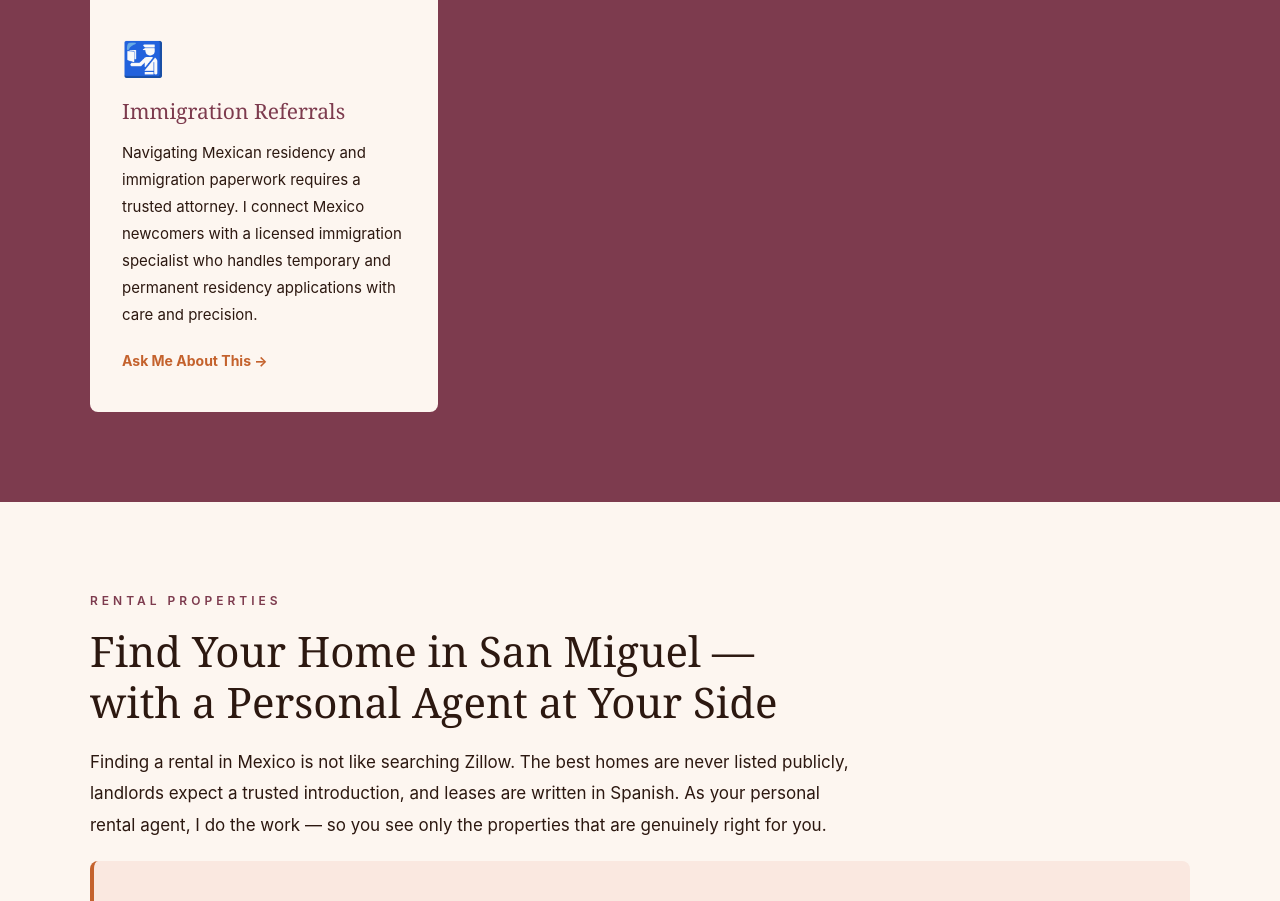
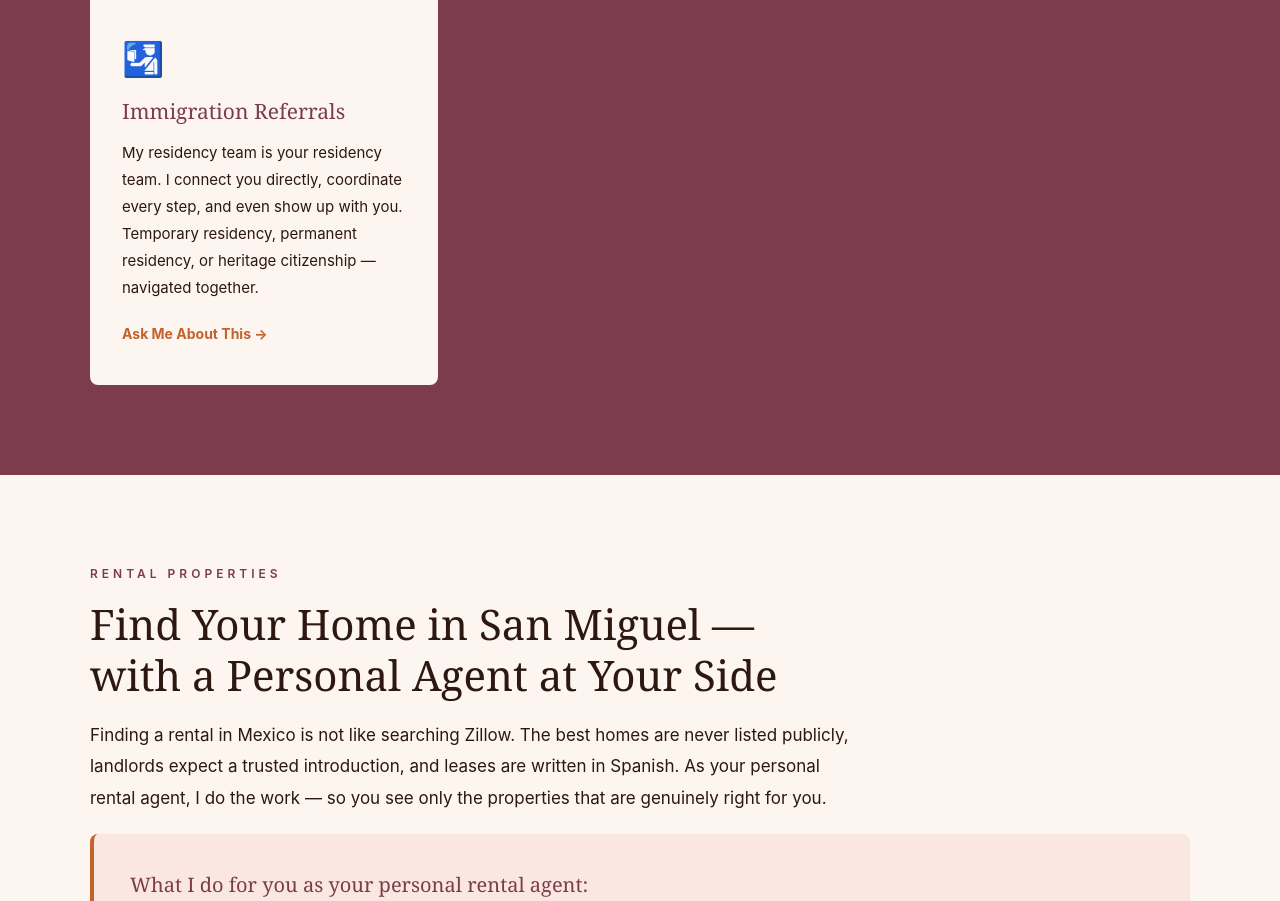
Before and after one commit to IntheknowMX/intheknowmx.com, a Next.js app: page / in a window 1280 px wide. Shown: the part 3560-4461 px from the top of the page. Built offline with nearby package versions, Linux system fonts and the light colour scheme.

Commit message:
Update residency & immigration card description
Co-Authored-By: Claude Sonnet 4.6 <noreply@anthropic.com>

```diff
--- a/app/page.tsx
+++ b/app/page.tsx
@@ -252,9 +252,9 @@ export default function Home() {
               <div style={{ fontSize: '34px', marginBottom: '14px' }}>🛂</div>
               <h3 style={{ fontSize: '21px', marginBottom: '14px', color: '#7D3B4E', fontFamily: "var(--font-playfair, 'Playfair Display', Georgia, serif)", lineHeight: '1.3' }}>Immigration Referrals</h3>
               <p style={{ fontSize: '15px', lineHeight: '1.8', color: '#2C1810', marginBottom: '20px' }}>
-                Navigating Mexican residency and immigration paperwork requires a trusted attorney.
-                I connect Mexico newcomers with a licensed immigration specialist who handles
-                temporary and permanent residency applications with care and precision.
+                My residency team is your residency team. I connect you directly, coordinate every step,
+                and even show up with you. Temporary residency, permanent residency, or heritage citizenship
+                — navigated together.
               </p>
               <a href="https://calendar.app.google/qfwutaFsrSaqWVkw7" target="_blank" style={{ color: '#C4622D', textDecoration: 'none', fontWeight: 'bold', fontSize: '14px' }}>Ask Me About This →</a>
             </div>
```
